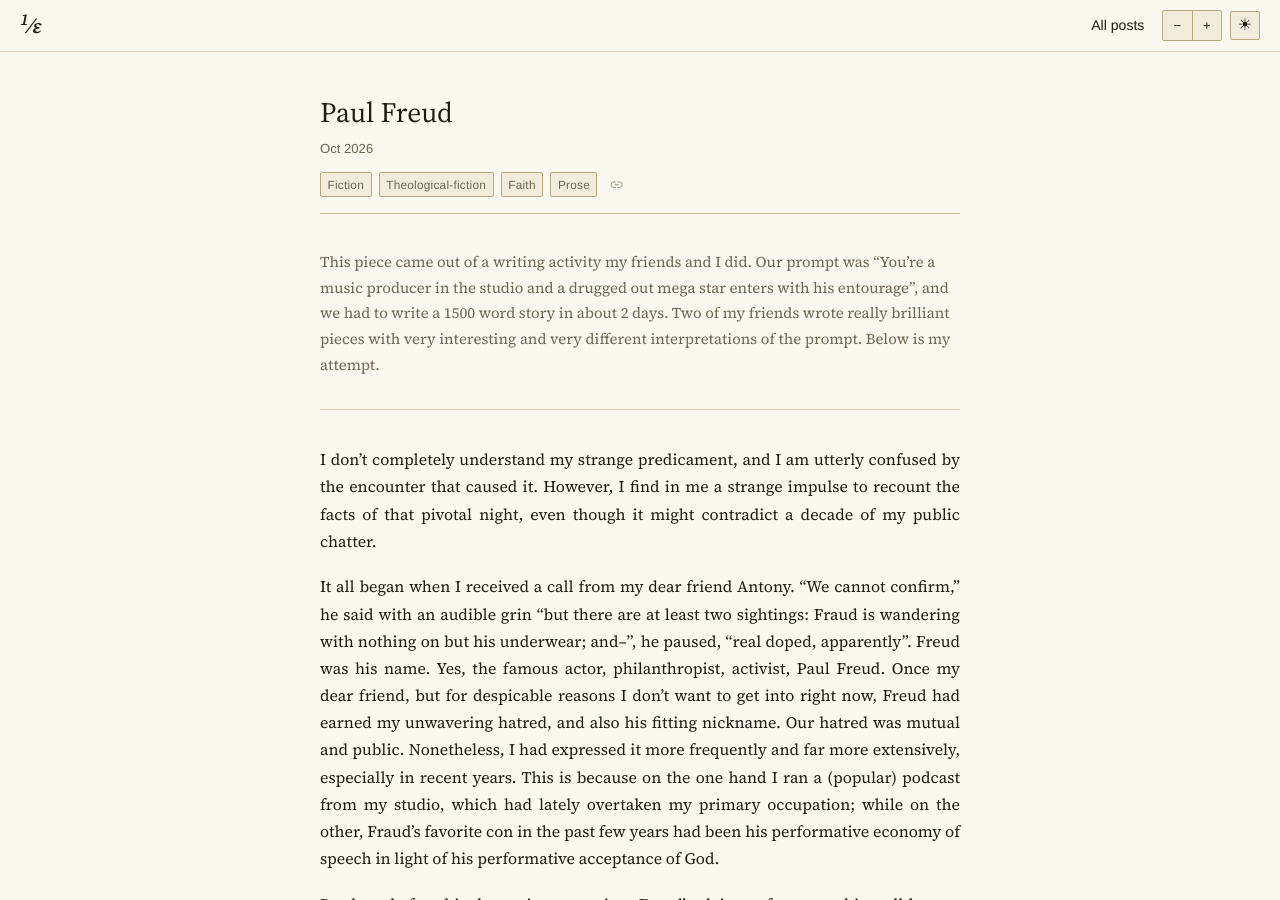
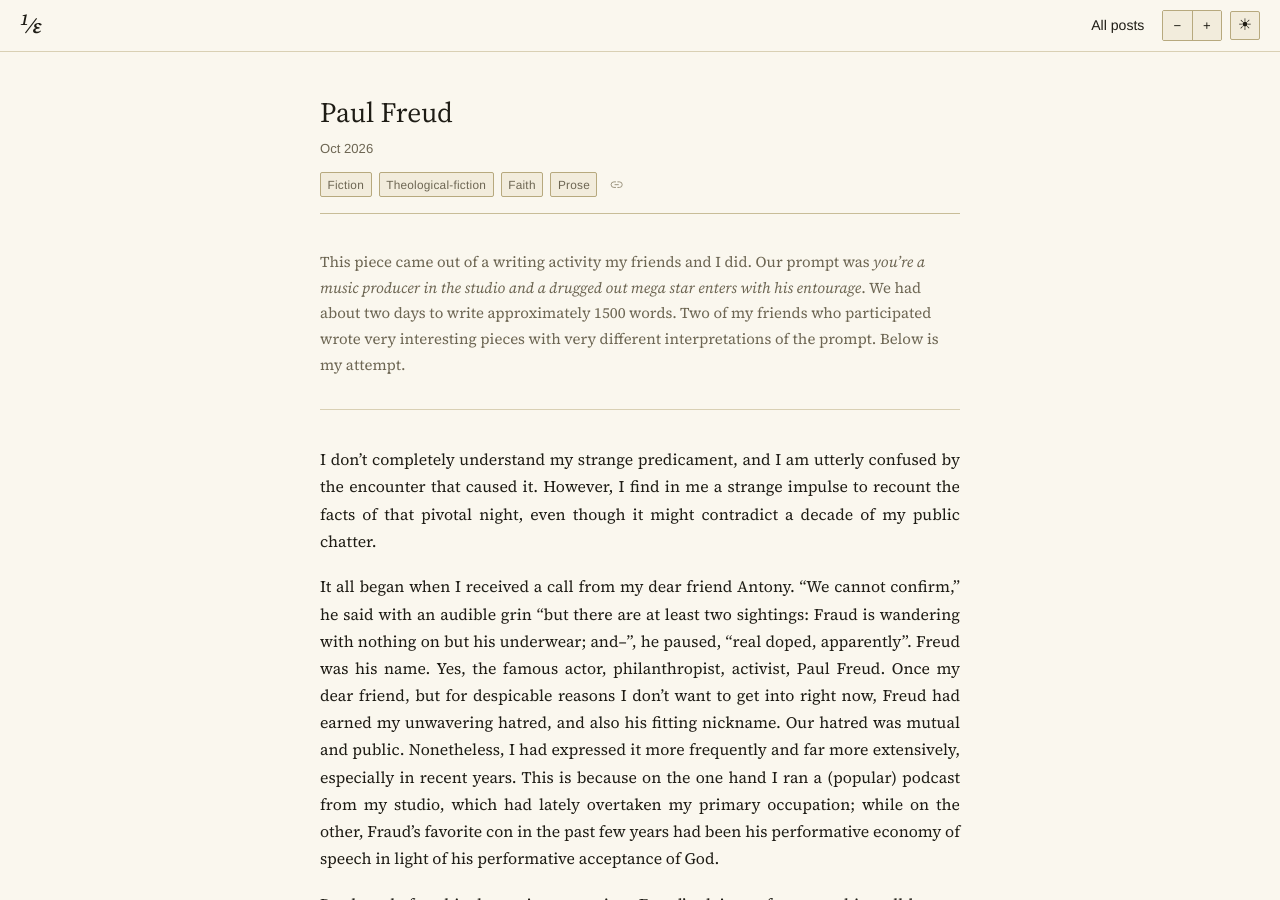
Before and after one commit to pritamchandra/pritamchandra.github.io, a Jekyll site: the page built from _posts/2026-10-19-paul-freud.md, in a window 1280 px wide and 900 px high. Built offline with Jekyll 4.4.1, drawn with Linux system fonts in a browser that asks for light colours.

Commit message:
Reword the Paul Freud intro note
Co-Authored-By: Claude Sonnet 5.5 <noreply@anthropic.com>

```diff
--- a/_posts/2026-10-19-paul-freud.md
+++ b/_posts/2026-10-19-paul-freud.md
@@ -2,7 +2,7 @@
 title: "Paul Freud"
 description: "A music director recounts the bizarre fall-from-glory of his nemesis."
 note: |
-  This piece came out of a writing activity my friends and I did. Our prompt was &ldquo;You&rsquo;re a music producer in the studio and a drugged out mega star enters with his entourage&rdquo;, and we had to write a 1500 word story in about 2 days. Two of my friends wrote really brilliant pieces with very interesting and very different interpretations of the prompt. Below is my attempt.
+  This piece came out of a writing activity my friends and I did. Our prompt was *you&rsquo;re a music producer in the studio and a drugged out mega star enters with his entourage*. We had about two days to write approximately 1500 words. Two of my friends who participated wrote very interesting pieces with very different interpretations of the prompt. Below is my attempt.
 date: 2026-10-19
 tags: [Fiction, Theological-fiction, Faith, Prose]
 align: justify
```
